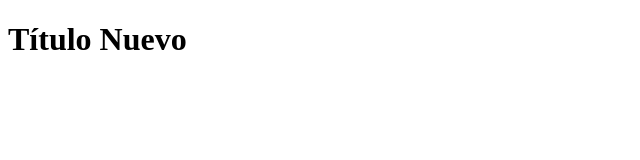
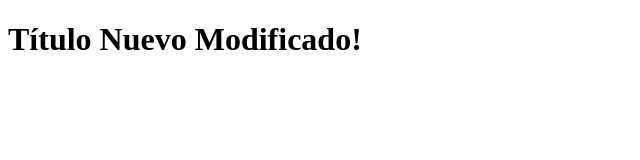
Before and after one commit to miguelfgbalidea/hello-world-git, a plain HTML site: page index.html in a window 1280 px wide. Shown: the whole page, without its empty margins (0-640 px from the left). Drawn offline with Linux system fonts and the light colour scheme.

Commit message:
se modifico index nuevamente

```diff
--- a/index.html
+++ b/index.html
@@ -6,6 +6,6 @@
     <title>Demo Git</title>
 </head>
 <body>
-    <h1>Título Nuevo</h1>
+    <h1>Título Nuevo Modificado!</h1>
 </body>
 </html>
```
